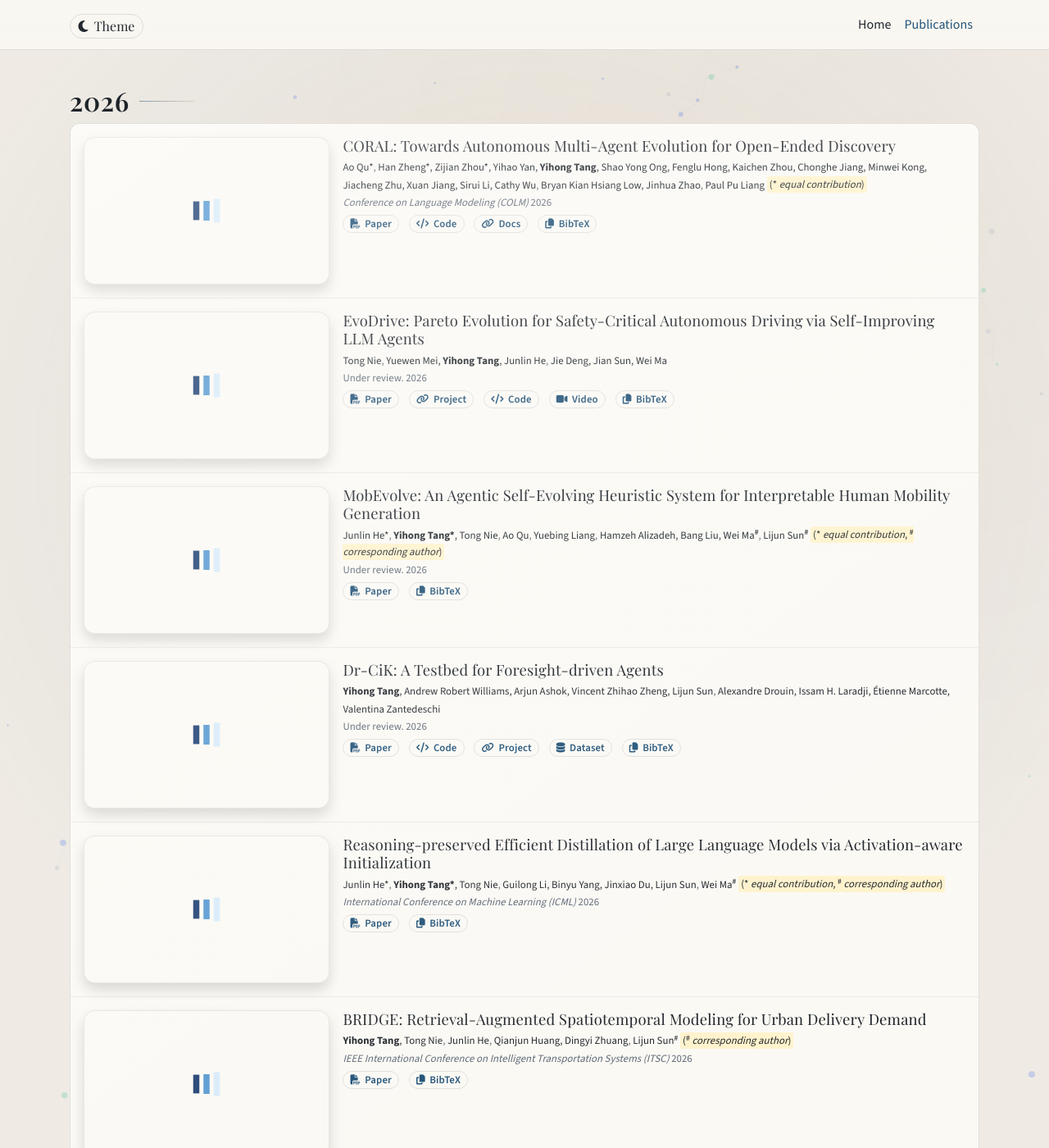
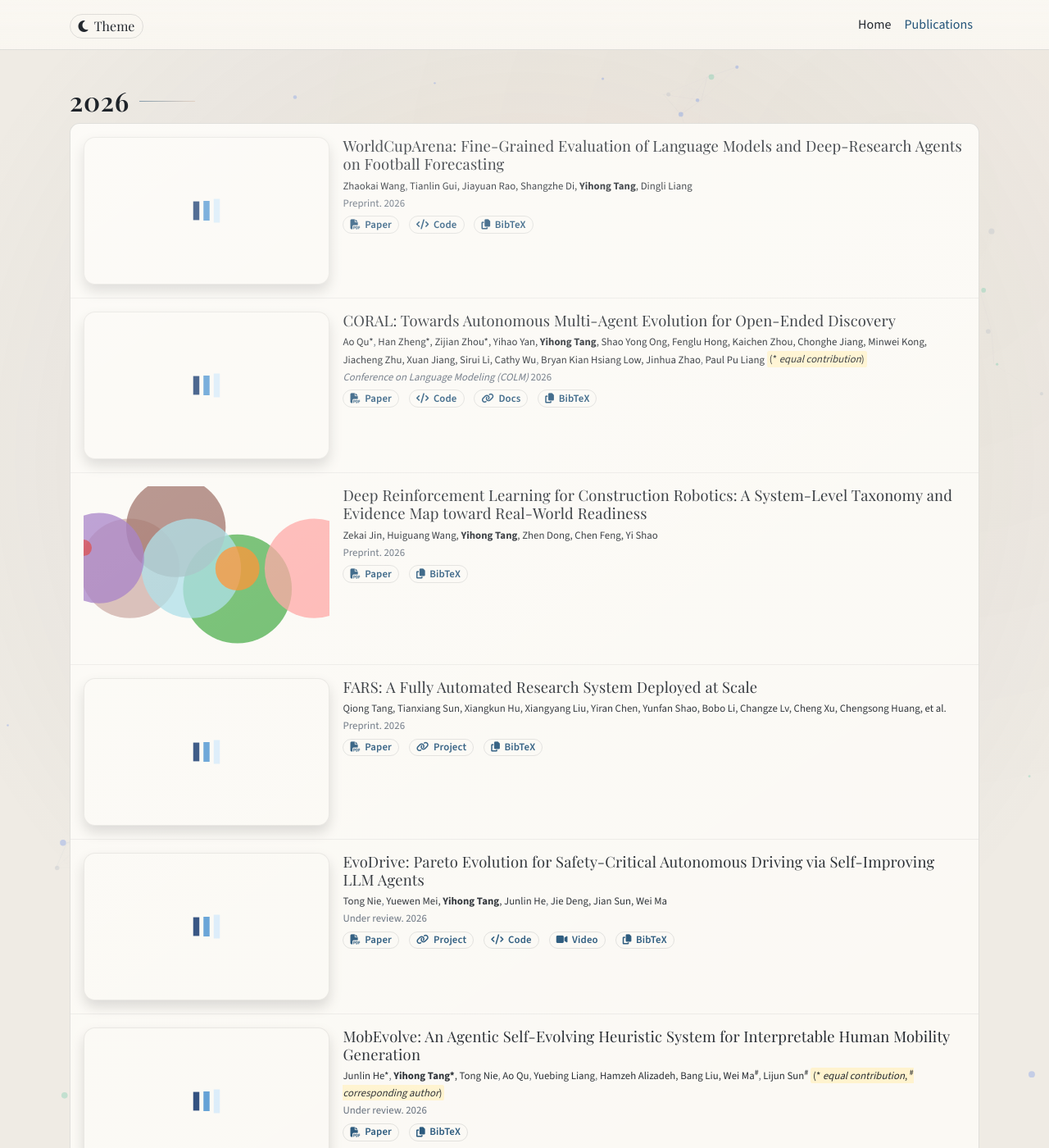
Before and after one commit to YihongT/yihongt.github.io, a Jekyll site: the page built from publications.html, in a window 1280 px wide and 1400 px high. Shown: the whole window at 82% size. Built offline with Jekyll 4.4.1, drawn with Linux system fonts in a browser that asks for light colours; nearby versions of some CDN libraries; a style sheet for code colours, icons or effects is not loaded.

Commit message:
Add three papers found via Google Scholar: FARS, WorldCupArena, Construction Robotics
All non-selected. Marked as Preprint (no specific target venue known).
- FARS: A Fully Automated Research System Deployed at Scale (arXiv:2606.31651)
- WorldCupArena: Fine-Grained Evaluation of Language Models and Deep-Research Agents on Football Forecasting (arXiv:2607.18084)
- Deep Reinforcement Learning for Construction Robotics (SSRN 7029004)

https://claude.ai/code/session_01D1AowBNJr2dmaXXgzHPyWu

```diff
--- a/_data/bibtex.yml
+++ b/_data/bibtex.yml
@@ -277,3 +277,26 @@
     year={2026},
     publisher={Elsevier}
   }
+
+2026-construction_robotics: |-
+  @article{jin7029004deep,
+    title={Deep Reinforcement Learning for Construction Robotics: A System-Level Taxonomy and Evidence Map toward Real-World Readiness},
+    author={Jin, Zekai and Wang, Huiguang and Tang, Yihong and Dong, Zhen and Feng, Chen and Shao, Yi},
+    journal={Available at SSRN 7029004}
+  }
+
+2026-worldcuparena: |-
+  @article{wang2026worldcuparena,
+    title={WorldCupArena: Fine-Grained Evaluation of Language Models and Deep-Research Agents on Football Forecasting},
+    author={Wang, Zhaokai and Gui, Tianlin and Rao, Jiayuan and Di, Shangzhe and Tang, Yihong and Liang, Dingli},
+    journal={arXiv preprint arXiv:2607.18084},
+    year={2026}
+  }
+
+2026-fars: |-
+  @article{tang2026fars,
+    title={FARS: A fully automated research system deployed at scale},
+    author={Tang, Qiong and Sun, Tianxiang and Hu, Xiangkun and Liu, Xiangyang and Chen, Yiran and Shao, Yunfan and Li, Bobo and Lv, Changze and Xu, Cheng and Huang, Chengsong and others},
+    journal={arXiv preprint arXiv:2606.31651},
+    year={2026}
+  }
```
Also changed, not shown: _publications/2026/construction_robotics.md (added, +27 -0 lines), _publications/2026/fars.md (added, +34 -0 lines), _publications/2026/worldcuparena.md (added, +29 -0 lines), assets/images/covers/fars_cover.png (added), assets/images/covers/worldcuparena_cover.png (added).
